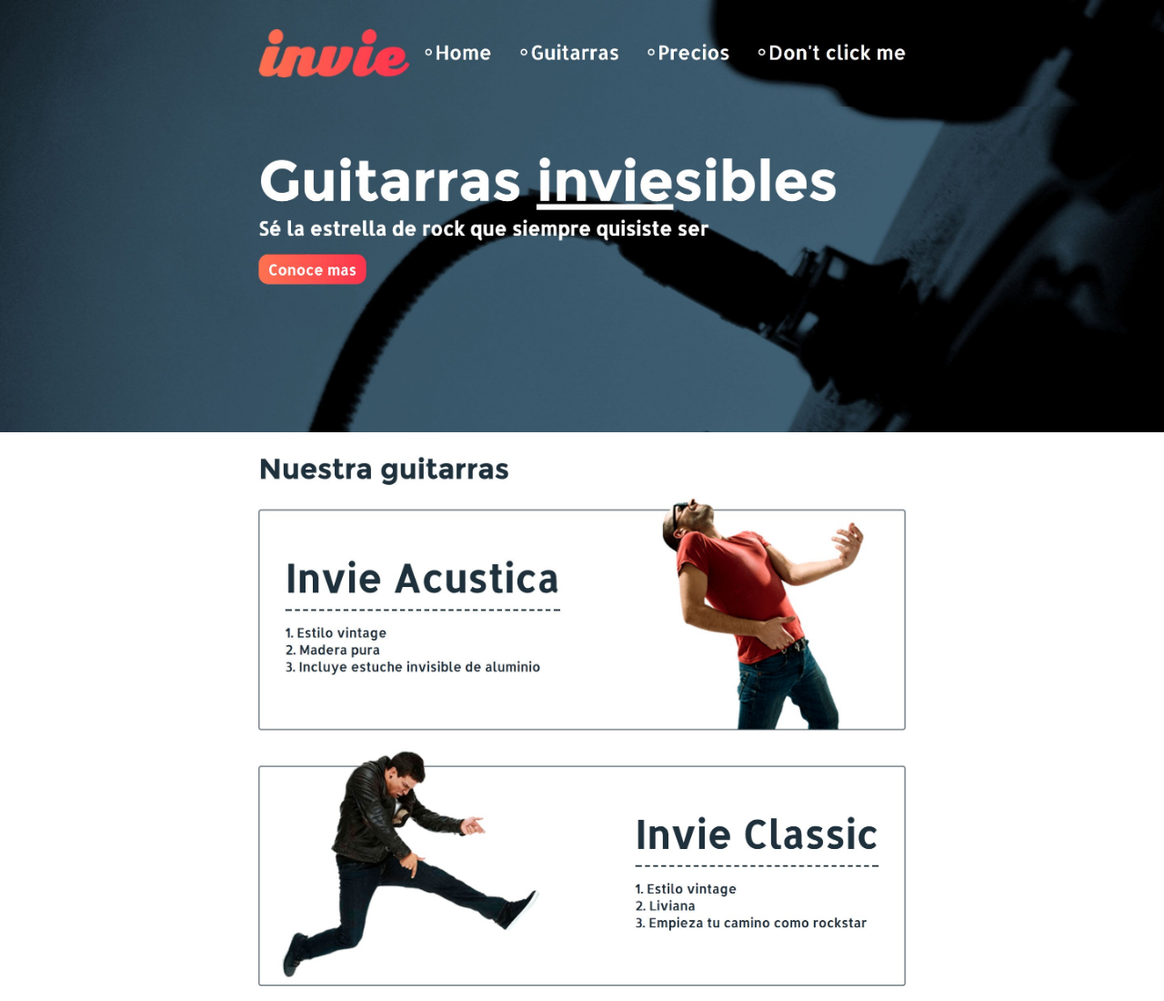
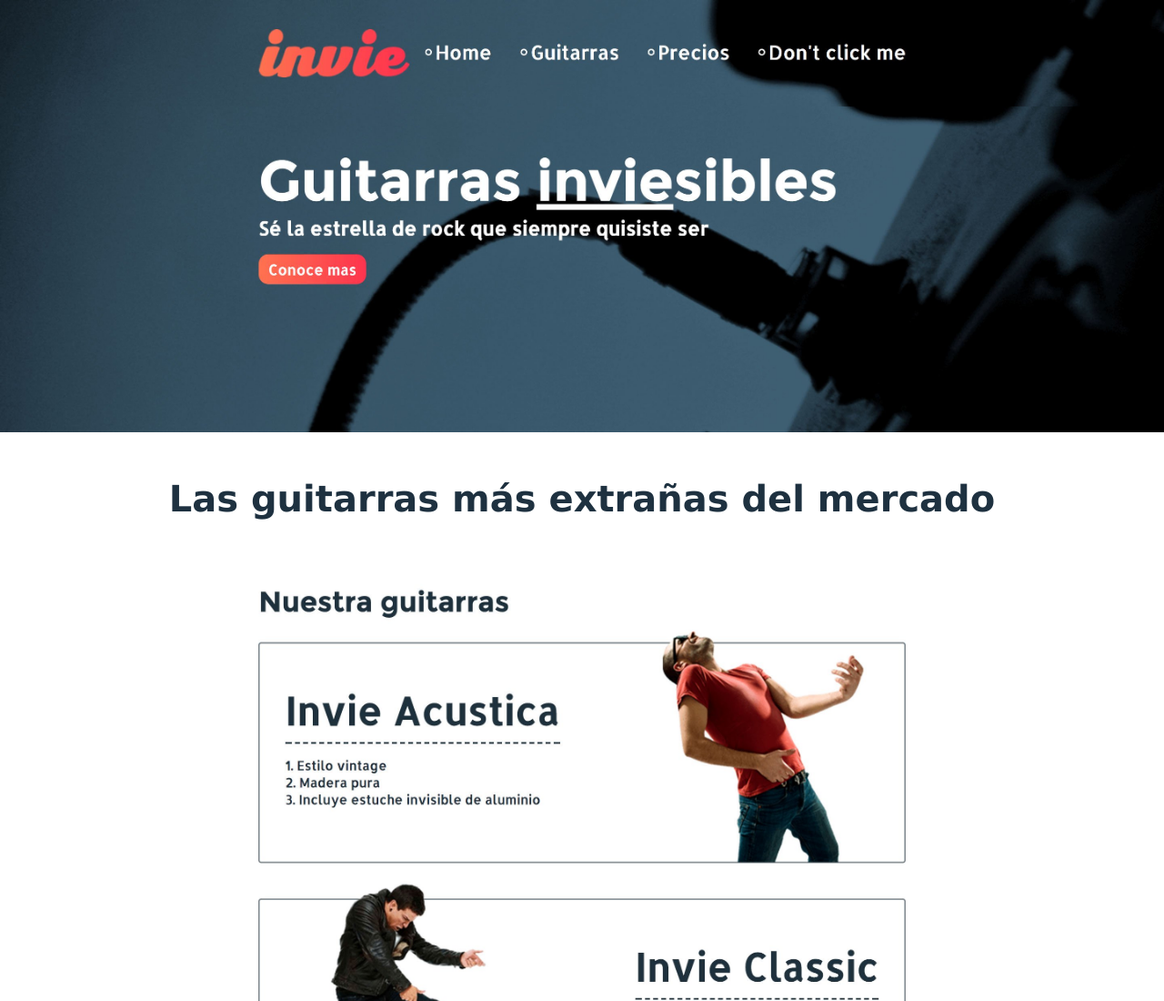
Before and after one commit to pablojorgeandres/invie-guitars, a plain HTML site: page index.html in a window 1280 px wide. Shown: the top 1100 px of the page at 91% size. Drawn offline with Linux system fonts and the light colour scheme.

Commit message:
H1 added

```diff
--- a/index.html
+++ b/index.html
@@ -16,6 +16,12 @@
       margin: 0;
       padding: 0;
       border: none;
+    }
+    h1 {
+      font-family: Verdana, Geneva, Tahoma, sans-serif;
+      color: #1e3140;
+      font-size: 40px;
+      margin: 50px auto;
     }
     .resp img {
       width: 100%;
@@ -36,6 +42,7 @@
 <body>
   <img src="header.jpg" alt="">
   <img src="hero.jpg" alt="">
+  <h1>Las guitarras más extrañas del mercado</h1>
   <img src="acustica.jpg" alt="">
   <img src="clasica.jpg" alt="">
   <img src="footer.jpg" alt="">
```
